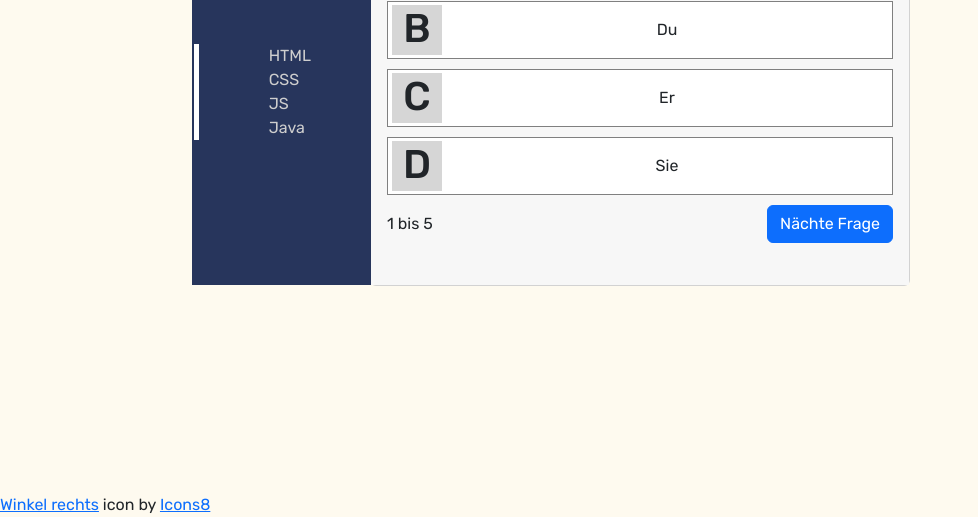
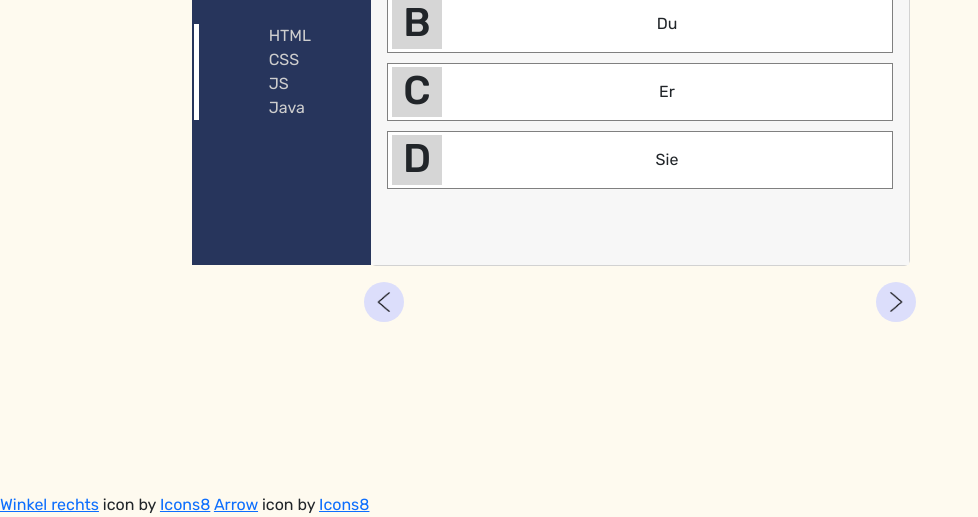
Before and after one commit to HagenStruve/QuizApp, a website: page index.html in a window 1280 px wide. Shown: the part 307-824 px from the top of the page, without its empty margins (0-978 px from the left). Drawn offline with nearby package versions, Linux system fonts and the light colour scheme.

Commit message:
commit 7

```diff
--- a/index.html
+++ b/index.html
@@ -67,47 +67,57 @@
                     </div>-->
 
                     <div class="card-body">
-                        <h5 class="card-title">Wer ist hier der Boss?</h5>
+                        <h2 class="card-title">Wer ist hier der Boss?</h2>
                         <div class="reply">
-                            <div class="abcd"><h1>A</h1></div>
+                            <div class="abcd">
+                                <h1>A</h1>
+                            </div>
                             <div class="card-body">
                                 Ich
                             </div>
                         </div>
                         <div class="reply">
-                            <div class="abcd"><h1>B</h1></div>
+                            <div class="abcd">
+                                <h1>B</h1>
+                            </div>
                             <div class="card-body">
                                 Du
                             </div>
                         </div>
                         <div class="reply">
-                            <div class="abcd"><h1>C</h1></div>
+                            <div class="abcd">
+                                <h1>C</h1>
+                            </div>
                             <div class="card-body">
                                 Er
                             </div>
                         </div>
                         <div class="reply">
-                            <div class="abcd"><h1>D</h1></div>
+                            <div class="abcd">
+                                <h1>D</h1>
+                            </div>
                             <div class="card-body">
                                 Sie
                             </div>
-                        </div>
-                        <div class="next" id="next">
-                            <div>1 bis 5</div>
-                            <button type="button" class="btn btn-primary">Nächte Frage</button>
                         </div>
                     </div>
                 </div>
             </div>
         </div>
+        <div class="arrow-container">
+            <div class="arrow-background"><img class="arrow-go-back" src="/img/icons8-arrow-91-left.png"></div>
+            <div class="arrow-background"><img class="arrow-go-back" src="/img/icons8-arrow-91-reigth.png"></div>
+        </div>
     </div>
-    </div>
+
 
 
 
     <footer>
         <a target="_blank" href="https://icons8.com/icon/98967/winkel-rechts">Winkel rechts</a> icon by <a
             target="_blank" href="https://icons8.com">Icons8</a>
+        <a target="_blank" href="https://icons8.com/icon/CEG60ExtubeJ/arrow">Arrow</a> icon by <a target="_blank"
+            href="https://icons8.com">Icons8</a>
     </footer>
 </body>
 
--- a/script.js
+++ b/script.js
@@ -33,5 +33,13 @@ let questions = [
 },
 ];
 
+let currentQustion = 0;
 
-function init() {}
+
+//function init() {
+  }
+
+
+//function showQuestion() {
+    let question = questions[currentQustion];
+}
--- a/style.css
+++ b/style.css
@@ -18,7 +18,8 @@ body {
     align-items: center;
     width: 100%;
     height: 100vh;
-    background-color: rgb(254, 250, 239)
+    background-color: rgb(254, 250, 239);
+    flex-direction: column;
 }
 
 .card-body {
@@ -188,3 +189,27 @@ body {
 .content {
     background-color: rgb(247, 247, 247);
 }
+
+.arrow-go-back {
+    height: auto;
+    width: 20px;
+}
+
+.arrow-container {
+    display: flex;
+    justify-content: space-around;
+    width: 80%;
+}
+
+.arrow-background {
+    background-color: rgb(220, 222, 251);
+    border-radius: 100%;
+    border-style: solid;
+    border: 0px;
+    height: 40px;
+    width: 40px;
+    display: flex;
+    justify-content: center;
+    align-items: center;
+    cursor: pointer;
+}
```
Also changed, not shown: img/icons8-arrow-91-left.png (added), img/icons8-arrow-91-reigth.png (added).
